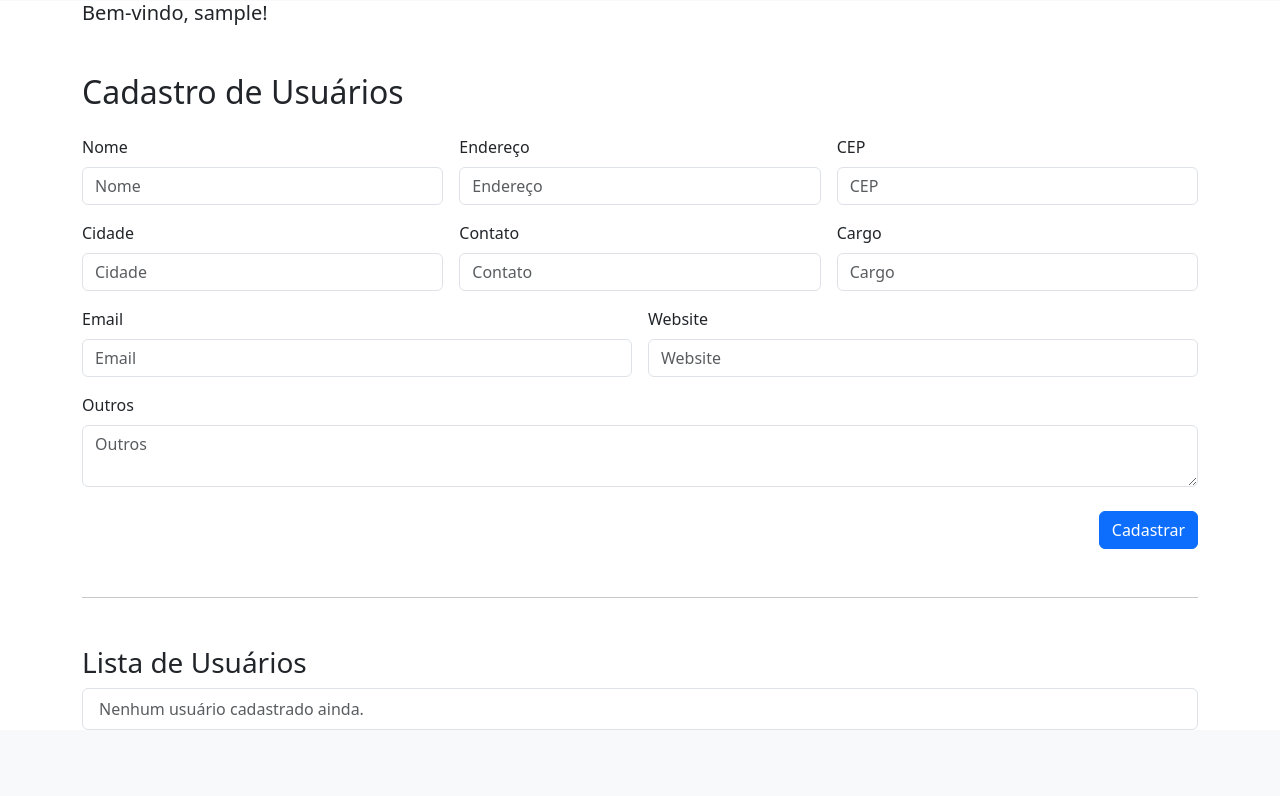
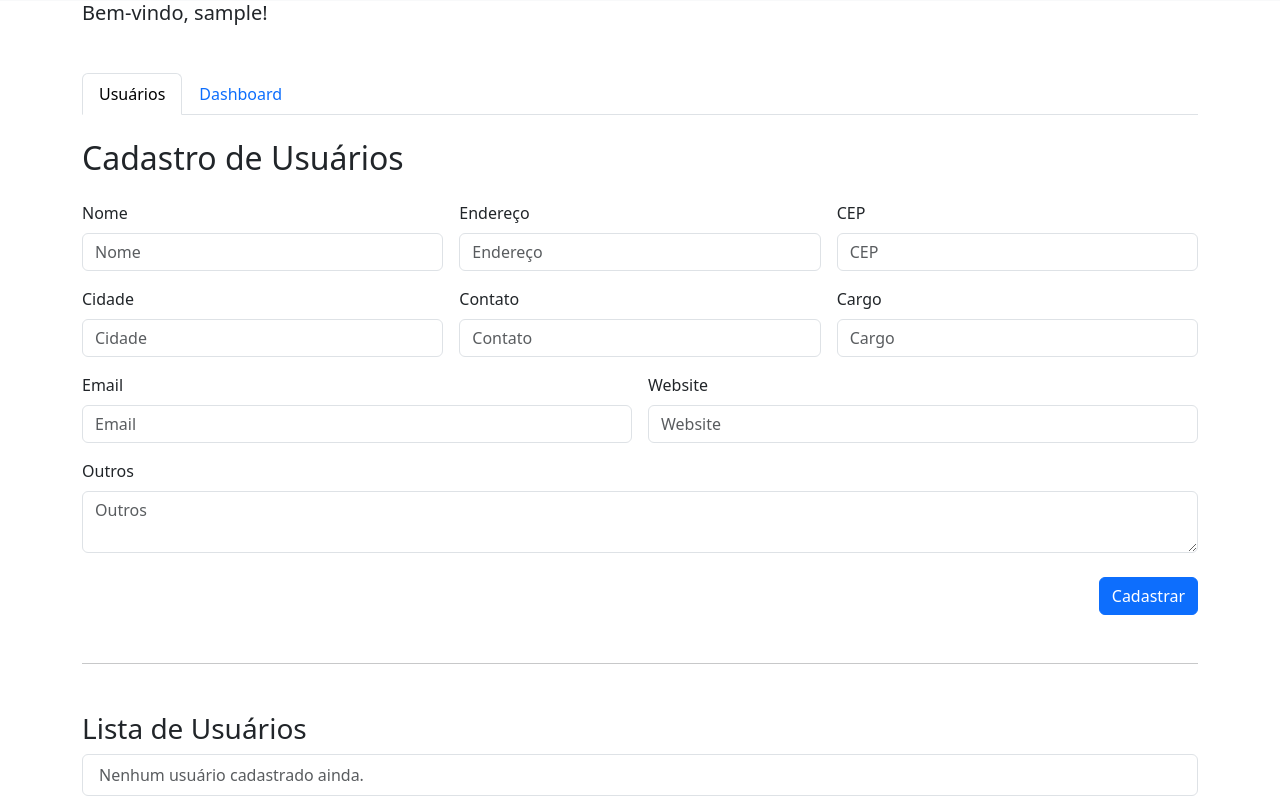
Before and after one commit to luizlpf/sitePi2025, a Flask app: page /usuarios in a window 1280 px wide. Shown: the part 105-901 px from the top of the page. Before the commit the page ends 835 px from the top, so only its background shows below. Run offline with Flask 3, Linux system fonts and the light colour scheme; the visitor is signed in with stand-in values (Sample User, id 1); data that the repository does not hold is empty.

Commit message:
Update usuarios.html

```diff
--- a/templates/usuarios.html
+++ b/templates/usuarios.html
@@ -7,6 +7,7 @@
     <h5>Bem-vindo, {{ current_user.username }}!</h5>
   </div>
 {% endif %}
+
 <!-- Flash messages -->
 {% with messages = get_flashed_messages(with_categories=true) %}
   {% if messages %}
@@ -21,8 +22,26 @@
   {% endif %}
 {% endwith %}
 
+<div class="container mt-5">
+  <!-- Abas de navegação -->
+  <ul class="nav nav-tabs" id="tabMenu" role="tablist">
+    <li class="nav-item" role="presentation">
+      <button class="nav-link active" id="usuarios-tab" data-bs-toggle="tab" data-bs-target="#usuarios" type="button" role="tab">
+        Usuários
+      </button>
+    </li>
+    <li class="nav-item" role="presentation">
+      <button class="nav-link" id="dashboard-tab" data-bs-toggle="tab" data-bs-target="#dashboard" type="button" role="tab">
+        Dashboard
+      </button>
+    </li>
+  </ul>
 
-<div class="container mt-5">
+  <!-- Conteúdo das abas -->
+  <div class="tab-content mt-4" id="tabContent">
+
+    <!-- Aba Usuários -->
+    <div class="tab-pane fade show active" id="usuarios" role="tabpanel">
       <h2 class="mb-4">Cadastro de Usuários</h2>
 
       <form method="POST" class="row g-3">
@@ -65,9 +84,6 @@
         <div class="col-12 text-end">
           <button type="submit" class="btn btn-primary mt-2">Cadastrar</button>
         </div>
-
-
-
       </form>
 
       <hr class="my-5">
@@ -91,8 +107,6 @@
                 <span class="text-muted">Não informado</span>
               {% endif %}
             </p>
-
-                <!-- Botões de Editar e Deletar -->
             <div class="mt-3">
               <form method="POST" action="{{ url_for('delete_usuario', usuario_id=usuario.id) }}" style="display:inline;">
                 <button type="submit" class="btn btn-danger btn-sm">Deletar</button>
@@ -106,4 +120,15 @@
       </ul>
     </div>
 
+    <!-- Aba Dashboard -->
+    <div class="tab-pane fade" id="dashboard" role="tabpanel">
+      <h2 class="mb-4">Dashboard</h2>
+      <div class="ratio ratio-16x9">
+        <iframe src="https://lookerstudio.google.com/embed/reporting/SEU_LINK_AQUI" frameborder="0" allowfullscreen></iframe>
+      </div>
+    </div>
+
+  </div>
+</div>
+
 {% endblock %}
```
Lines whose indentation alone changed are shown as unchanged.
